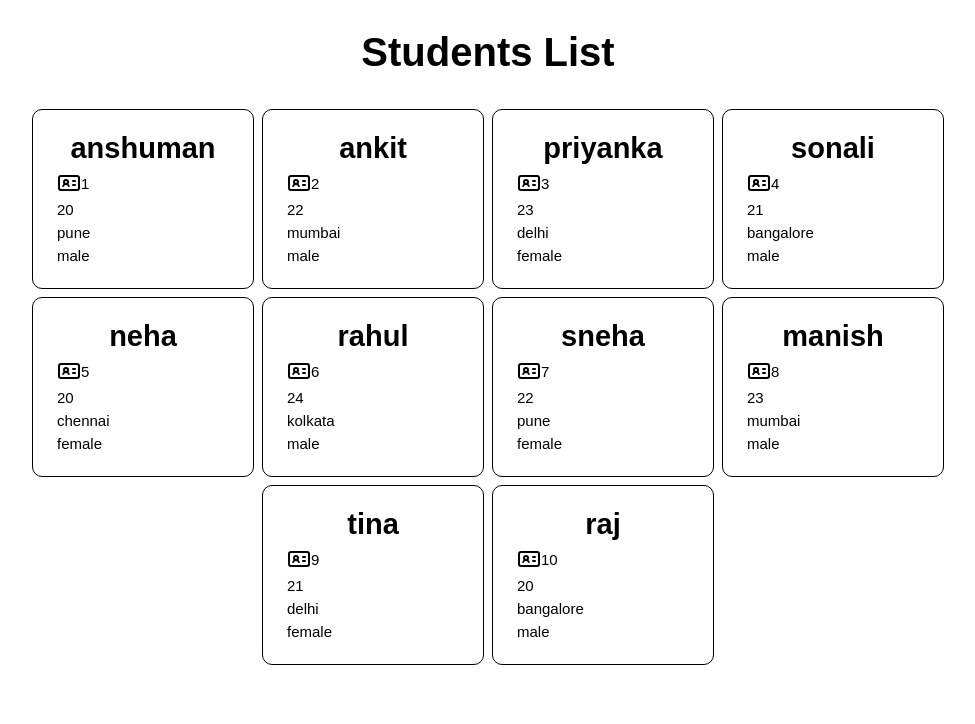
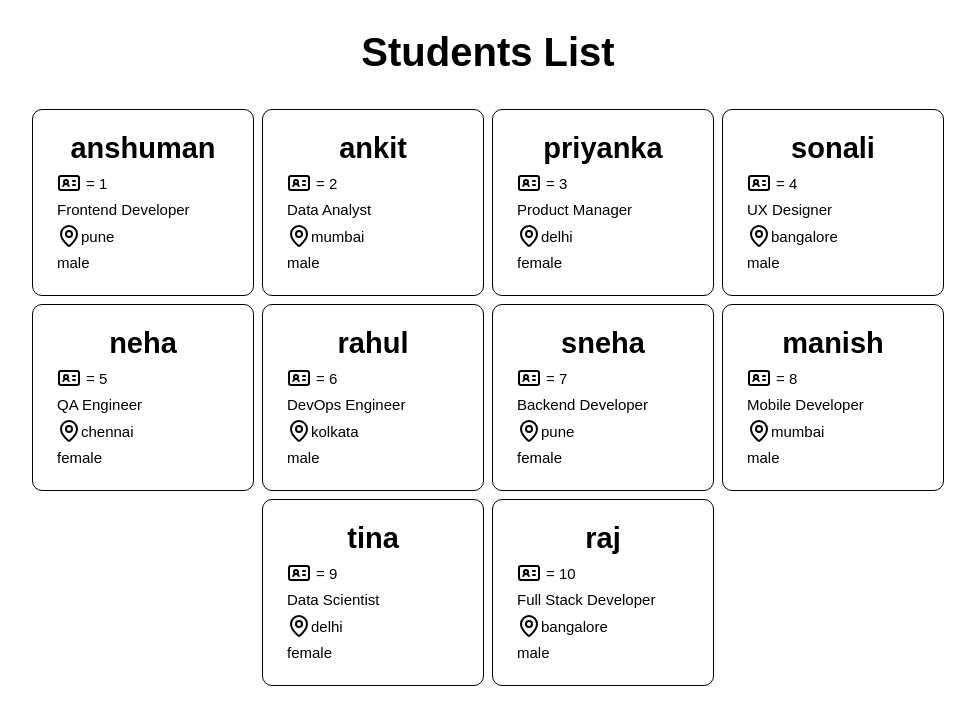
Before and after one commit to ANSHUMANMOREY7/-cards-mapping, a React (Vite) app: page / in a window 1280 px wide. Shown: the top 724 px of the page, without its empty margins (152-1127 px from the left). Built offline with nearby package versions, Linux system fonts and the light colour scheme.

Commit message:
age object replaced with job

```diff
--- a/src/Home.css
+++ b/src/Home.css
@@ -37,3 +37,8 @@
     padding: 2px;
     font-size: 15px;
 }
+.lucide-icon{
+    padding-right: 5px ;
+    display: flex;
+    align-items: center;
+}
--- a/src/Home.jsx
+++ b/src/Home.jsx
@@ -1,29 +1,30 @@
 import "./Home.css"
 import { IdCard } from 'lucide-react';
+import { MapPin } from 'lucide-react';
 
-const students = [{ name: "anshuman", age: 20, gender: "male", city: "pune", id: 1 },
-{ name: "ankit", age: 22, gender: "male", city: "mumbai", id: 2 },
-{ name: "priyanka", age: 23, gender: "female", city: "delhi", id: 3 },
-{ name: "sonali", age: 21, gender: "male", city: "bangalore", id: 4 },
-{ name: "neha", age: 20, gender: "female", city: "chennai", id: 5 },
-{ name: "rahul", age: 24, gender: "male", city: "kolkata", id: 6 },
-{ name: "sneha", age: 22, gender: "female", city: "pune", id: 7 },
-{ name: "manish", age: 23, gender: "male", city: "mumbai", id: 8 },
-{ name: "tina", age: 21, gender: "female", city: "delhi", id: 9 },
-{ name: "raj  ", age: 20, gender: "male", city: "bangalore", id: 10 }];
+const students = [{ name: "anshuman", job: "Frontend Developer", gender: "male", city: "pune", id: 1 },
+{ name: "ankit", job: "Data Analyst", gender: "male", city: "mumbai", id: 2 },
+{ name: "priyanka", job: "Product Manager", gender: "female", city: "delhi", id: 3 },
+{ name: "sonali", job: "UX Designer", gender: "male", city: "bangalore", id: 4 },
+{ name: "neha", job: "QA Engineer", gender: "female", city: "chennai", id: 5 },
+{ name: "rahul", job: "DevOps Engineer", gender: "male", city: "kolkata", id: 6 },
+{ name: "sneha", job: "Backend Developer", gender: "female", city: "pune", id: 7 },
+{ name: "manish", job: "Mobile Developer", gender: "male", city: "mumbai", id: 8 },
+{ name: "tina", job: "Data Scientist", gender: "female", city: "delhi", id: 9 },
+{ name: "raj  ", job: "Full Stack Developer", gender: "male", city: "bangalore", id: 10 }];
 function Home() {
     return (
         <div >
             <h1 className="main-head">Students List</h1>
             <div className="container">
             {students.map((obj) => {
-                const { name, id, age, city, gender } = obj;
+                const { name, id, job, city, gender } = obj;
                 return (
-                    <div className="card-container">
+                    <div className="card-container" key={id}>
                         <h2 className="card-head">{name}</h2>
-                        <p className="card-data"> <IdCard /> {id}</p>
-                        <p className="card-data">{age}</p>
-                        <p className="card-data">{city}</p>
+                        <p className="card-data"> <span className="lucide-icon"><IdCard /></span>= {id}</p>
+                        <p className="card-data"> {job}</p>
+                        <p className="card-data"><MapPin/>{city}</p>
                         <p className="card-data">{gender}</p>
 
                     </div>
```
